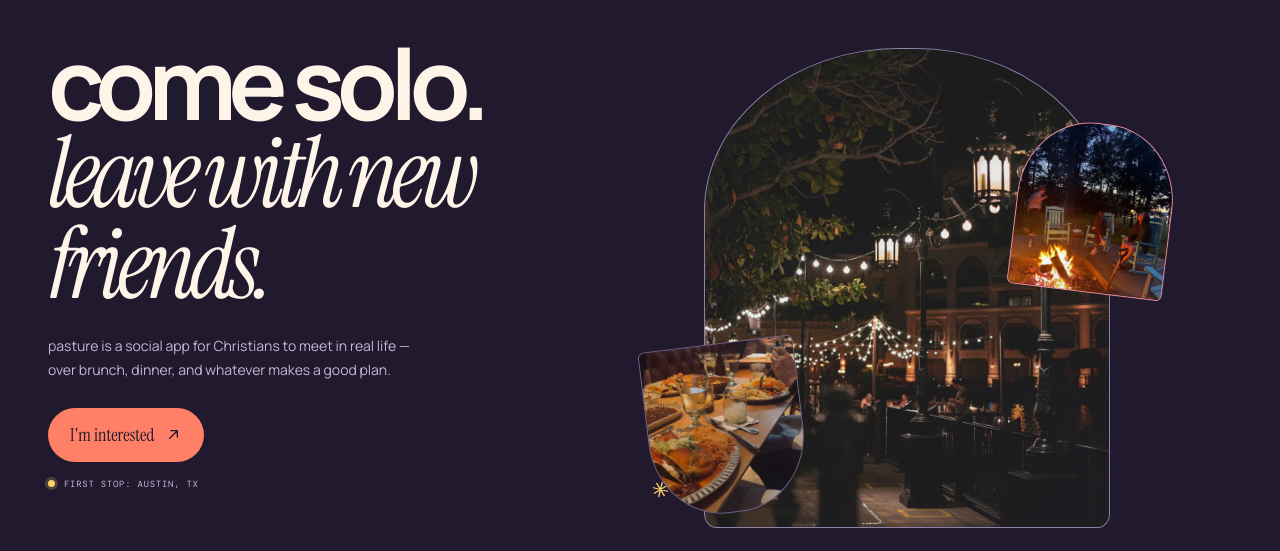
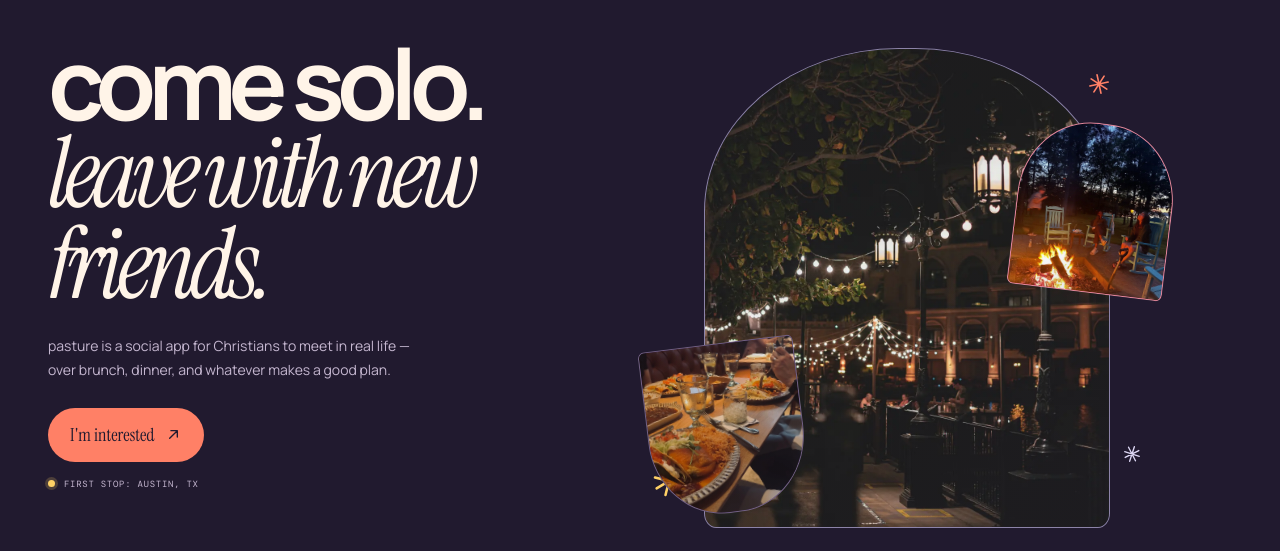
Before and after one commit to cadigun/sundaybrunch.atx, a React (Vite) app in the folder web/: page / in a window 1280 px wide. Shown: the part 156-707 px from the top of the page. Built offline with nearby package versions, Linux system fonts and the light colour scheme; no server answers.

Commit message:
update asterik

```diff
--- a/web/src/pages/LandingPage.tsx
+++ b/web/src/pages/LandingPage.tsx
@@ -31,6 +31,8 @@ export const LandingPage = () => (
             <MediaSlot className="media-small media-small-one" src={friendsImage} alt="Friends gathered around a fire outdoors" />
             <MediaSlot className="media-small media-small-two" src={foodImage} alt="Food prepared for sharing" />
             <Asterisk className="media-star" />
+            <Asterisk className="media-star media-star-top" />
+            <Asterisk className="media-star media-star-right" />
           </div>
         </div>
       </section>
--- a/web/src/styles.css
+++ b/web/src/styles.css
@@ -67,7 +67,9 @@ h1 em, h2 em { font-family: 'Instrument Serif', serif; font-style: italic; font-
 .media-small-two { left: -1%; bottom: 4%; border-radius: 4% 4% 46% 46%; background: #4e3b67; transform: rotate(-7deg); }
 .media-small-two .media-image { object-position: 78% center; }
 .play-button { position: absolute; z-index: 3; bottom: 22px; right: 24px; display: grid; place-items: center; width: 38px; height: 38px; padding-left: 2px; border-radius: 50%; color: var(--paper); background: var(--ink); font-size: 11px; }
-.media-star { position: absolute; left: 0; bottom: 7%; color: var(--butter); font-size: 34px; transform: rotate(14deg); }
+.media-star { position: absolute; left: 0; bottom: 7%; width: 34px; height: 34px; color: var(--butter); transform: rotate(14deg); }
+.media-star-top { top: 8%; right: 12%; left: auto; bottom: auto; width: 22px; height: 22px; color: var(--tomato); transform: rotate(-12deg); }
+.media-star-right { right: 6%; left: auto; bottom: 14%; width: 18px; height: 18px; color: var(--lavender); transform: rotate(18deg); }
 
 .one-line { display: flex; align-items: center; justify-content: space-between; gap: 24px; padding: 27px 0 30px; border-top: 1px solid var(--line); }
 .one-line p { margin: 0; color: var(--ink); font-family: 'Instrument Serif', serif; font-size: clamp(24px, 3vw, 37px); }
```
